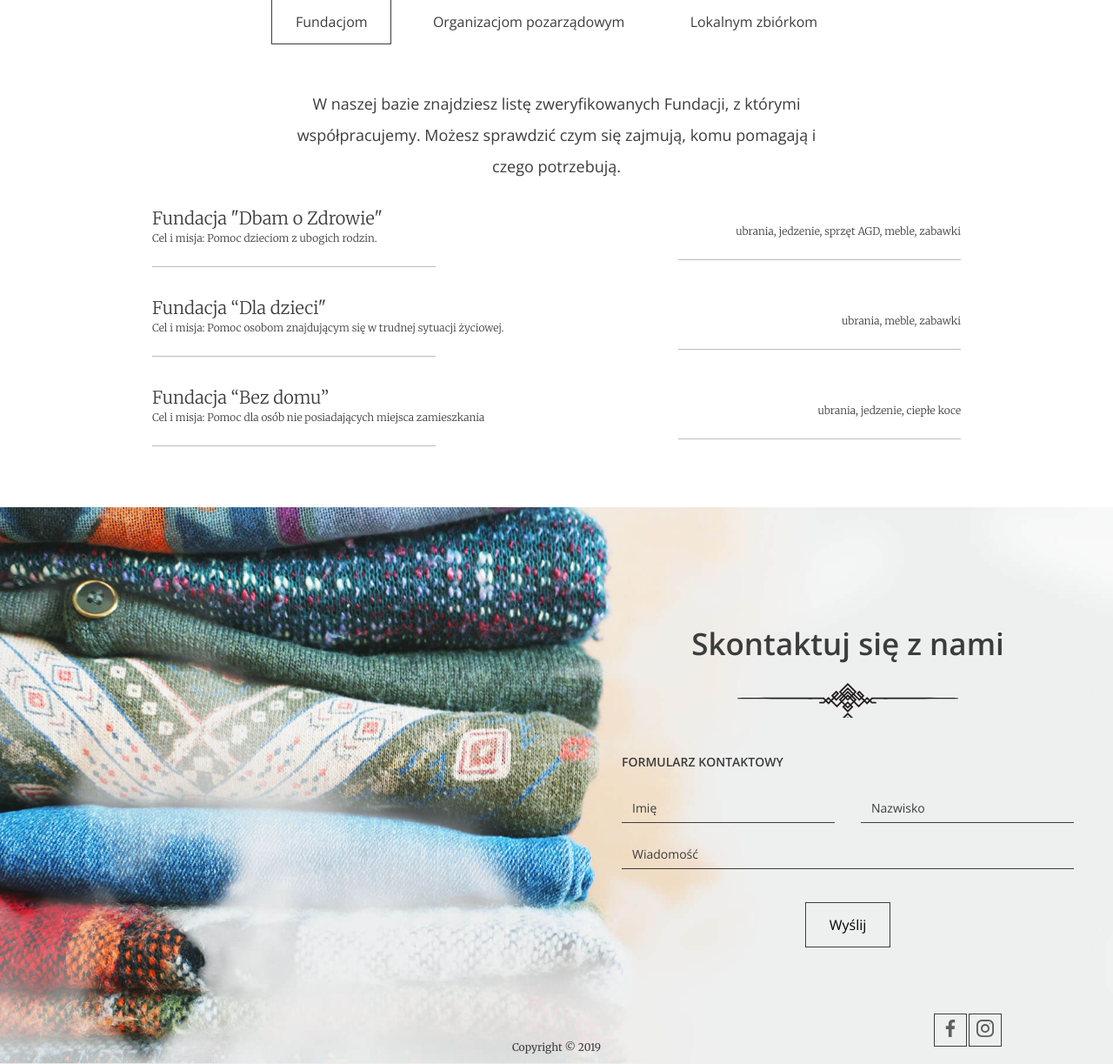
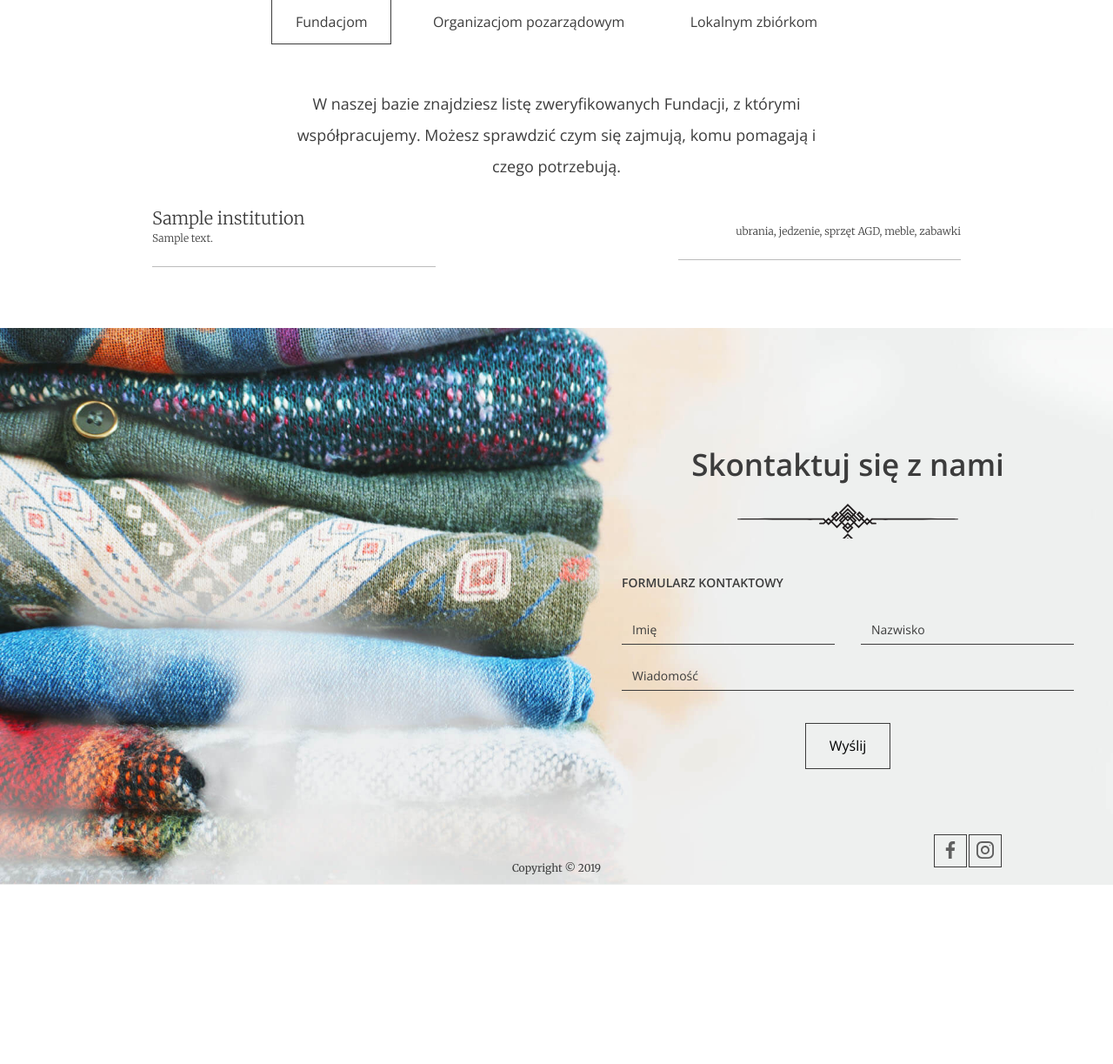
Before and after one commit to MarcinSakGH/Charity_PortfolioLab, a Django app: page / in a window 1280 px wide. Shown: the part 2661-3884 px from the top of the page at 87% size. After the commit the page ends 3678 px from the top, so only its background shows below. Run offline with Django 5.2, Linux system fonts and the light colour scheme; tables that the repository leaves empty hold one stand-in row (values such as "Sample post").

Commit message:
ADD Strona główna - Dynamiczne ładowanie instytucji

```diff
--- a/charity_app/templates/index.html
+++ b/charity_app/templates/index.html
@@ -100,32 +100,16 @@
         <p>W naszej bazie znajdziesz listę zweryfikowanych Fundacji, z którymi współpracujemy. Możesz sprawdzić czym się zajmują, komu pomagają i czego potrzebują.</p>
 
         <ul class="help--slides-items">
+            {% for foundation in foundations %}
           <li>
             <div class="col">
-              <div class="title">Fundacja "Dbam o Zdrowie"</div>
-              <div class="subtitle">Cel i misja: Pomoc dzieciom z ubogich rodzin.</div>
+              <div class="title">{{ foundation.name }}</div>
+              <div class="subtitle">{{ foundation.description }}</div>
             </div>
 
             <div class="col"><div class="text">ubrania, jedzenie, sprzęt AGD, meble, zabawki</div></div>
           </li>
-
-          <li>
-            <div class="col">
-              <div class="title">Fundacja “Dla dzieci"</div>
-              <div class="subtitle">Cel i misja: Pomoc osobom znajdującym się w trudnej sytuacji życiowej.</div>
-            </div>
-
-            <div class="col"><div class="text">ubrania, meble, zabawki</div></div>
-          </li>
-
-          <li>
-            <div class="col">
-              <div class="title">Fundacja “Bez domu”</div>
-              <div class="subtitle">Cel i misja: Pomoc dla osób nie posiadających miejsca zamieszkania</div>
-            </div>
-
-            <div class="col"><div class="text">ubrania, jedzenie, ciepłe koce</div></div>
-          </li>
+            {% endfor %}
         </ul>
         <!-- Pagination
         <ul class="help--slides-pagination">
@@ -144,41 +128,16 @@
           quos suscipit corporis!
         </p>
         <ul class="help--slides-items">
+            {% for org in non_government_organisations %}
           <li>
             <div class="col">
-              <div class="title">Organizacja 1</div>
-              <div class="subtitle">Lorem ipsum dolor sit amet consectetur.</div>
+              <div class="title">{{ org.name }}</div>
+              <div class="subtitle">{{ org.description }}</div>
             </div>
 
             <div class="col"><div class="text">Lorem ipsum dolor sit amet consectetur adipisicing elit.</div></div>
           </li>
-
-          <li>
-            <div class="col">
-              <div class="title">Organizacja 2</div>
-              <div class="subtitle">Lorem ipsum dolor sit amet consectetur.</div>
-            </div>
-
-            <div class="col"><div class="text">Lorem ipsum dolor sit amet consectetur adipisicing elit.</div></div>
-          </li>
-
-          <li>
-            <div class="col">
-              <div class="title">Organizacja 3</div>
-              <div class="subtitle">Lorem ipsum dolor sit amet consectetur.</div>
-            </div>
-
-            <div class="col"><div class="text">Lorem ipsum dolor sit amet consectetur adipisicing elit.</div></div>
-          </li>
-
-          <li>
-            <div class="col">
-              <div class="title">Organizacja 4</div>
-              <div class="subtitle">Lorem ipsum dolor sit amet consectetur.</div>
-            </div>
-
-            <div class="col"><div class="text">Lorem ipsum dolor sit amet consectetur adipisicing elit.</div></div>
-          </li>
+            {% endfor %}
         </ul>
 
         <!-- Pagination
@@ -196,23 +155,16 @@
       <div class="help--slides" data-id="3">
         <p>Lorem ipsum dolor sit amet, his ocurreret persequeris ea, ad utinam laudem duo. Verterem adipisci partiendo eos ne, ea his reque quaeque recteque, ne quo lobortis intellegam.</p>
         <ul class="help--slides-items">
+            {% for org in local_organisations %}
           <li>
             <div class="col">
-              <div class="title">Lokalna zbiórka 1</div>
-              <div class="subtitle">Lorem ipsum dolor sit amet consectetur.</div>
+              <div class="title">{{ org.name }}</div>
+              <div class="subtitle">{{ org.description }}</div>
             </div>
 
-            <div class="col"><div class="text">Lorem ipsum dolor sit amet consectetur adipisicing elit.</div></div>
+            <div class="col"><div class="text">{{ org.description }}</div></div>
           </li>
-
-          <li>
-            <div class="col">
-              <div class="title">Lokalna zbiórka 2</div>
-              <div class="subtitle">Lorem ipsum dolor sit amet consectetur.</div>
-            </div>
-
-            <div class="col"><div class="text">Lorem ipsum dolor sit amet consectetur adipisicing elit.</div></div>
-          </li>
+            {% endfor %}
         </ul>
 
         <!-- Pagination
--- a/charity_app/views.py
+++ b/charity_app/views.py
@@ -9,7 +9,12 @@ class LandingPageView(View):
     def get(self, request):
         total_bags_quantity = Donation.total_quantity_of_bags()
         number_of_institutions = Institution.count_institutions()
-        ctx = {'total_bags_quantity': total_bags_quantity, 'number_of_institutions': number_of_institutions}
+        local_organisations = Institution.objects.filter(type=3)
+        non_government_organisations = Institution.objects.filter(type=2)
+        foundations = Institution.objects.filter(type=1)
+        ctx = {'total_bags_quantity': total_bags_quantity, 'number_of_institutions': number_of_institutions,
+               'local_organisations': local_organisations, 'non_government_organisations': non_government_organisations,
+               'foundations': foundations}
         return render(request, 'index.html', context=ctx)
 
 
```
